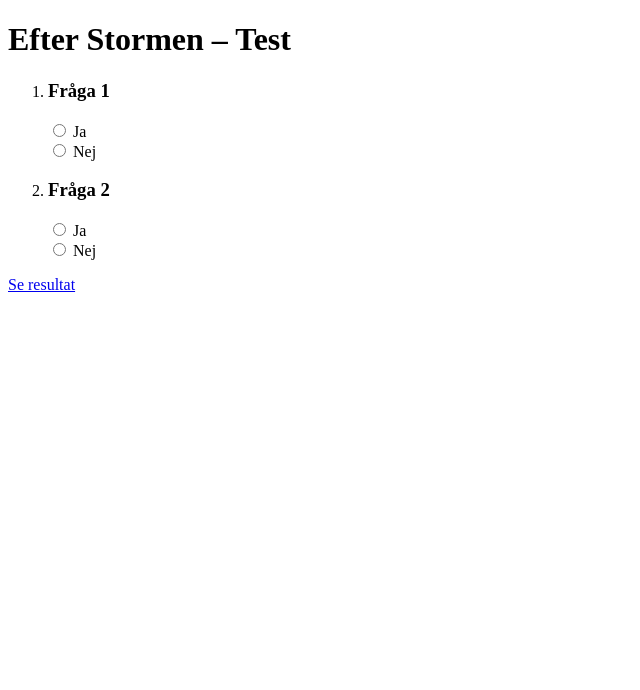
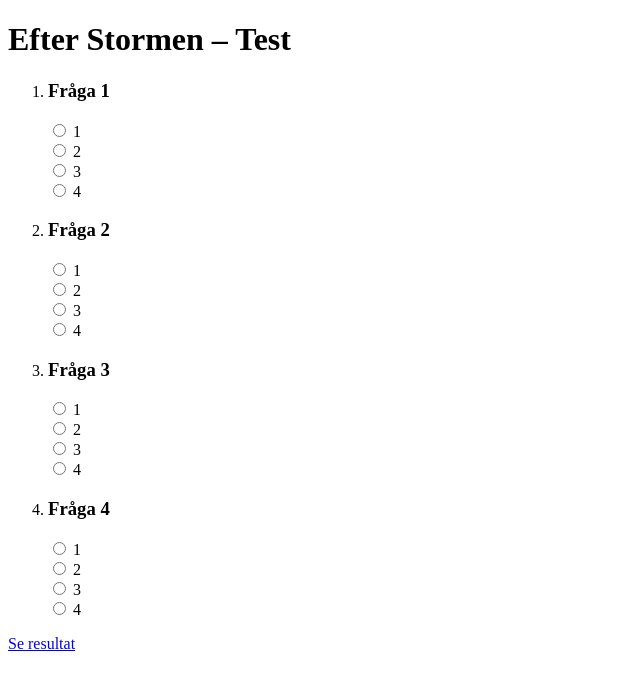
Before and after one commit to gardefjord/EfterStormenTest, a Jekyll site: the page index.html, which Jekyll copies as it is, in a window 1280 px wide. Shown: the top 690 px of the page, without its empty margins (0-640 px from the left). Built offline with Jekyll 4.4.1, drawn with Linux system fonts in a browser that asks for light colours; nearby versions of some CDN libraries; Markdown is read by kramdown in place of the engine named in the settings.

Commit message:
4 answers. Results is most popular answer

```diff
--- a/index.html
+++ b/index.html
@@ -18,18 +18,49 @@
         $(document).ready(function() {
             document.getElementById("result-wrap").style.display="none";
             var myArray = [];
+            var ans1Array = [];
+            var ans2Array = [];
+            var ans3Array = [];
+            var ans4Array = [];
 
             $( "#submit" ).click(function() {
                 $(".activeInput").each(function() {
-                    if($(this).prop('checked') == true && $(this).val() == '1'){
-                        myArray.push( "1" );
+                    if($(this).prop('checked')){
+                        if($(this).val() == 1){
+                            ans1Array.push( $(this).val() );
+                        }else if($(this).val() == 2){
+                            ans2Array.push( $(this).val() );
+                        }else if($(this).val() == 3){
+                            ans3Array.push( $(this).val() );
+                        }else if($(this).val() == 4){
+                            ans4Array.push( $(this).val() );
+                        }
+                        myArray.push( $(this).val() );
                     }
                 });
+
+                var NumberOfAns1 = ans1Array.length;
+                var NumberOfAns2 = ans2Array.length;
+                var NumberOfAns3 = ans3Array.length;
+                var NumberOfAns4 = ans4Array.length;
+
+                if(NumberOfAns1 >= NumberOfAns2 && NumberOfAns1 >= NumberOfAns3 && NumberOfAns1 >= NumberOfAns4) {
+                    window.location.replace("file:///Users/adga/code/EfterStormenTest/result1.html");
+                } else if (NumberOfAns2 >= NumberOfAns1 && NumberOfAns2 >= NumberOfAns3 && NumberOfAns2 >= NumberOfAns4) {
+                    window.location.replace("file:///Users/adga/code/EfterStormenTest/result2.html");
+                } else if (NumberOfAns3 >= NumberOfAns1 && NumberOfAns3 >= NumberOfAns2 && NumberOfAns3 >= NumberOfAns4) {
+                    window.location.replace("file:///Users/adga/code/EfterStormenTest/result3.html");
+                } else {
+                    window.location.replace("file:///Users/adga/code/EfterStormenTest/result4.html");
+                }
+
+
+
                 if(myArray.length == 2){
                     document.getElementById("quiz").style.display="none";
                     document.getElementById("result-wrap").style.display="block";
                     $( ".result" ).append( "<p>Två ja</p>" );
-                    window.location.replace("file:///Users/adga/code/EfterStormenTest/result1.html");
+
                 }else if (myArray.length == 1){
                     document.getElementById("quiz").style.display="none";;
                     document.getElementById("result-wrap").style.display="block";
@@ -63,27 +94,80 @@
                     <h3>Fråga 1</h3>
 
                     <div>
-                        <input type="radio" name="ans1" id="ans01" class="activeInput" value="1" />
-                        <label for="ans01">Ja</label>
+                        <input type="radio" name="ans1" id="ans11" class="activeInput" value="1" />
+                        <label for="ans11">1</label>
                     </div>
                     <div>
-                        <input type="radio" name="ans1" id="ans02" class="activeInput" value="0" />
-                        <label for="ans02">Nej</label>
+                        <input type="radio" name="ans1" id="ans12" class="activeInput" value="2" />
+                        <label for="ans12">2</label>
+                    </div>
+                    <div>
+                        <input type="radio" name="ans1" id="ans13" class="activeInput" value="3" />
+                        <label for="ans13">3</label>
+                    </div>
+                    <div>
+                        <input type="radio" name="ans1" id="ans14" class="activeInput" value="4" />
+                        <label for="ans14">4</label>
                     </div>
                 </li>
 
                 <li>
                     <h3>Fråga 2</h3>
                     <div>
-                        <input type="radio" name="ans2" id="ans11" class="activeInput" value="1" />
-                        <label for="ans11">Ja</label>
+                        <input type="radio" name="ans2" id="ans21" class="activeInput" value="1" />
+                        <label for="ans21">1</label>
                     </div>
                     <div>
-                        <input type="radio" name="ans2" id="ans12" class="activeInput" value="0" />
-                        <label for="ans12">Nej</label>
+                        <input type="radio" name="ans2" id="ans22" class="activeInput" value="2" />
+                        <label for="ans22">2</label>
+                    </div>
+                    <div>
+                        <input type="radio" name="ans2" id="ans23" class="activeInput" value="3" />
+                        <label for="ans23">3</label>
+                    </div>
+                    <div>
+                        <input type="radio" name="ans2" id="ans24" class="activeInput" value="4" />
+                        <label for="ans24">4</label>
                     </div>
                 </li>
-
+                <li>
+                    <h3>Fråga 3</h3>
+                    <div>
+                        <input type="radio" name="ans3" id="ans31" class="activeInput" value="1" />
+                        <label for="ans31">1</label>
+                    </div>
+                    <div>
+                        <input type="radio" name="ans3" id="ans32" class="activeInput" value="2" />
+                        <label for="ans32">2</label>
+                    </div>
+                    <div>
+                        <input type="radio" name="ans3" id="ans33" class="activeInput" value="3" />
+                        <label for="ans33">3</label>
+                    </div>
+                    <div>
+                        <input type="radio" name="ans3" id="ans34" class="activeInput" value="4" />
+                        <label for="ans34">4</label>
+                    </div>
+                </li>
+                <li>
+                    <h3>Fråga 4</h3>
+                    <div>
+                        <input type="radio" name="ans4" id="ans41" class="activeInput" value="1" />
+                        <label for="ans41">1</label>
+                    </div>
+                    <div>
+                        <input type="radio" name="ans4" id="ans42" class="activeInput" value="2" />
+                        <label for="ans42">2</label>
+                    </div>
+                    <div>
+                        <input type="radio" name="ans4" id="ans43" class="activeInput" value="3" />
+                        <label for="ans43">3</label>
+                    </div>
+                    <div>
+                        <input type="radio" name="ans4" id="ans44" class="activeInput" value="4" />
+                        <label for="ans44">4</label>
+                    </div>
+                </li>
             </ol>
 
             <a href="#" id="submit">Se resultat</a>
--- a/result2.html
+++ b/result2.html
@@ -18,7 +18,7 @@
 
 		<h1>Efter Stormen – Test</h1>
 
-		<h3>MINDRE än ett svar är ja</h3>
+		<h3>2 är mest valt</h3>
 	</div>
 
 
```
Also changed, not shown: result3.html (added, +31 -0 lines), result4.html (added, +31 -0 lines).
